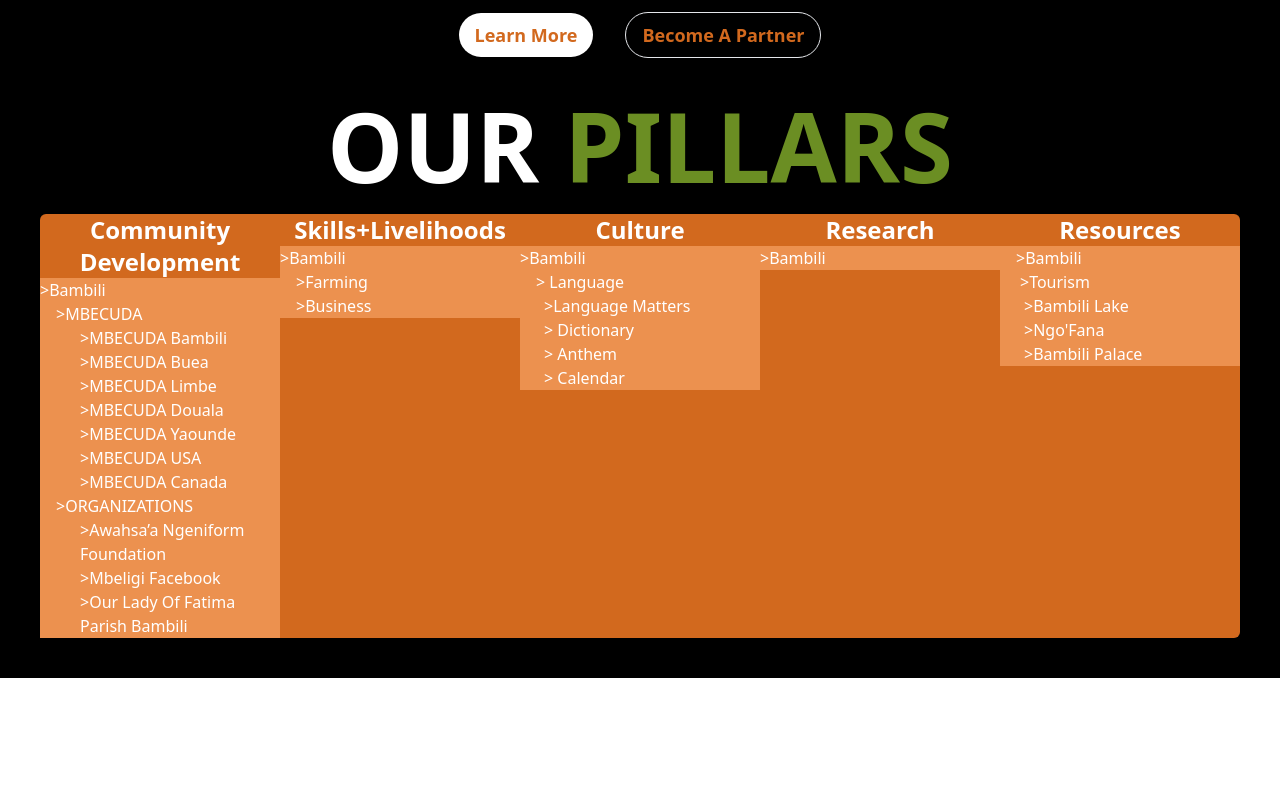
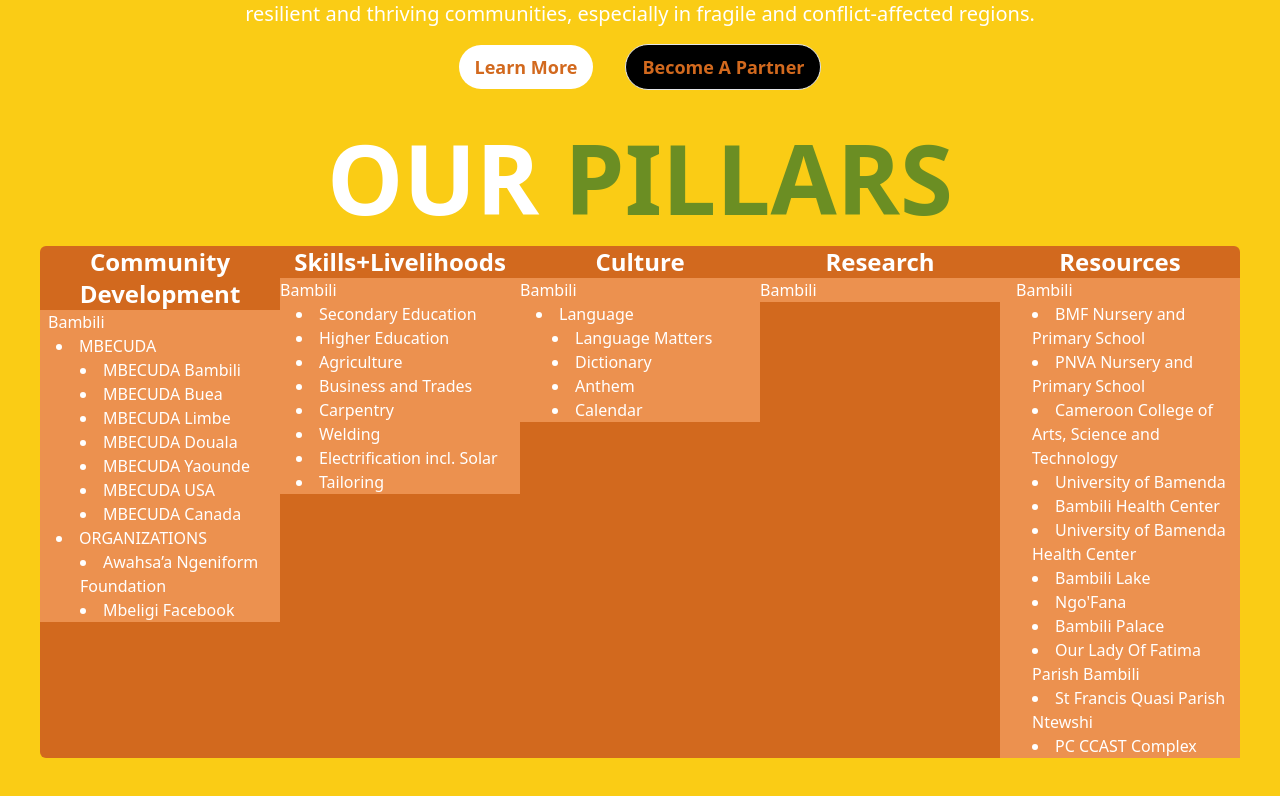
Before and after one commit to Achegnui/Awahsa-a-Ngeniform-Foundation, a Next.js app: page / in a window 1280 px wide. Shown: the part 502-1298 px from the top of the page. Before the commit the page ends 1180 px from the top, so only its background shows below. Built offline with nearby package versions, Linux system fonts and the light colour scheme.

Commit message:
changes made

```diff
--- a/app/components/Navbar.jsx
+++ b/app/components/Navbar.jsx
@@ -22,7 +22,7 @@
 
   return (
     <nav
-      className="fixed w-full  h-24 shadow-xl z-50 bg-black opacity-70 "
+      className="fixed w-full  h-24 shadow-xl z-50 bg-black  "
       style={{
         background: `url(${BambiliWear.src}) lightgray 50% / cover no-repeat`,
       }}
@@ -30,20 +30,20 @@
       <div className="flex justify-between items-center h-full w-full px-4 2xl:px-16 ">
         <div className="font-bold ">
           <Link href="/" className="flex gap-3">
-            <Image src={Logo.src} width={100} height={100} />
-            <p className="text-white text-2xl">
+            {/* <Image src={Logo.src} width={100} height={100} /> */}
+            {/* <p className="text-white text-2xl">
               Awahsa'a Ngeniform Foundation (AN)
-            </p>
+            </p> */}
           </Link>
         </div>
         <div className="hidden sm:flex">
-          <ul className="hidden sm:flex">
+          {/* <ul className="hidden sm:flex">
             <Link href="/about">
               <li className="ml-10 uppercase hover:border-b text-xl text-green-500">
                 About
               </li>
             </Link>
-          </ul>
+          </ul> */}
         </div>
         <div
           onClick={handleNav}
--- a/app/page.tsx
+++ b/app/page.tsx
@@ -9,16 +9,20 @@
 
 const Home = () => {
   return (
-    <div className=" h-full md:pt-[7%] pt-[40%] bg-black pb-10">
+    <div className=" h-full md:pt-[7%] pt-[40%]  bg-yellow-400 pb-10">
+      <h1 className="text-white text-center text-7xl font-bold mb-4">
+        {" "}
+        Awahsa'a Ngeniform Foundation (AN)
+      </h1>
       <h1
-        className={`px-[10%] text-center text-3xl md:text-6xl mb-12 font-bold text-white `}
+        className={`px-[10%] text-center text-3xl md:text-4xl mb-8 font-bold text-white `}
       >
         <span className="text-[#6b8e23]">Empowering</span> At-Risk Youth and{" "}
         <span className="text-[#6b8e23]">Fostering</span> Community Development
         in Conflict-Affected Regions
       </h1>
 
-      <div className=" flex flex-col gap-y-4 justify-center items-center text-center px-[10%] mb-10 mx-auto  my-auto ">
+      <div className=" flex flex-col gap-y-4 justify-center items-center text-xl text-center px-[10%] mb-10 mx-auto  my-auto ">
         <p className=" text-white">
           Supporting excellence, leadership, and resilience in youth
           livelihoods, scholarship, and community development, The Awahsa’a
@@ -52,24 +56,27 @@
           </div>
           <div className="text-start bg-[#ec914f]">
             {" "}
-            <h1 className="text-white"> {">"}Bambili</h1>
+            <h1 className="text-white pl-2">Bambili</h1>
             <div className="pl-4 text-white">
-              <h1 className=""> {">"}MBECUDA</h1>
-              <p className="pl-6"> {">"}MBECUDA Bambili</p>
-              <p className="pl-6"> {">"}MBECUDA Buea</p>
-              <p className="pl-6"> {">"}MBECUDA Limbe</p>
-              <p className="pl-6"> {">"}MBECUDA Douala</p>
-              <p className="pl-6"> {">"}MBECUDA Yaounde</p>
-              <p className="pl-6"> {">"}MBECUDA USA</p>
-              <p className="pl-6"> {">"}MBECUDA Canada</p>
+              <ul className="list-disc list-inside">
+                <li className="pl-0">MBECUDA</li>
+                <li className="pl-6">MBECUDA Bambili</li>
+                <li className="pl-6">MBECUDA Buea</li>
+                <li className="pl-6">MBECUDA Limbe</li>
+                <li className="pl-6">MBECUDA Douala</li>
+                <li className="pl-6">MBECUDA Yaounde</li>
+                <li className="pl-6">MBECUDA USA</li>
+                <li className="pl-6">MBECUDA Canada</li>
+              </ul>
             </div>
             <div className="pl-4 text-white">
-              <h1>{">"}ORGANIZATIONS</h1>
-              <p className="pl-6"> {">"}Awahsa’a Ngeniform Foundation</p>
-              <p className="pl-6"> {">"}Mbeligi Facebook</p>
-              <p className="pl-6">
-                <Link href="#"> {">"}Our Lady Of Fatima Parish Bambili</Link>
-              </p>
+              <ul className="list-disc list-inside">
+                <li>ORGANIZATIONS</li>
+                <li className="pl-6"> Awahsa’a Ngeniform Foundation</li>
+                <Link href=" https://www.facebook.com/share/g/Qu3m4i8mPcjca7fu/?mibextid=K35XfP ">
+                  <li className="pl-6">Mbeligi Facebook</li>
+                </Link>
+              </ul>
             </div>
           </div>
         </div>
@@ -79,9 +86,17 @@
           </div>
           <div className="text-start text-white bg-[#ec914f]">
             {" "}
-            <h1 className=""> {">"}Bambili</h1>
-            <p className="pl-4"> {">"}Farming </p>
-            <p className="pl-4"> {">"}Business</p>
+            <h1 className="">Bambili</h1>
+            <ul className="list-disc list-inside ">
+              <li className="pl-4">Secondary Education</li>
+              <li className="pl-4">Higher Education</li>
+              <li className="pl-4">Agriculture</li>
+              <li className="pl-4">Business and Trades</li>
+              <li className="pl-4">Carpentry</li>
+              <li className="pl-4">Welding</li>
+              <li className="pl-4">Electrification incl. Solar</li>
+              <li className="pl-4">Tailoring</li>
+            </ul>
           </div>
         </div>
         <div className="flex flex-col  ">
@@ -89,17 +104,19 @@
           <div className="text-start text-white bg-[#ec914f]">
             {" "}
             <div>
-              <h1 className="text-white"> {">"}Bambili</h1>
-              <p className="pl-4"> {">"} Language</p>
-              <p className="pl-6">
-                <Link href=" https://www.youtube.com/@prof_agwandi">
-                  {" "}
-                  {">"}Language Matters
-                </Link>
-              </p>
-              <p className="pl-6"> {">"} Dictionary</p>
-              <p className="pl-6"> {">"} Anthem</p>
-              <p className="pl-6"> {">"} Calendar</p>
+              <h1 className="text-white">Bambili</h1>
+              <ul className="list-disc list-inside ">
+                <li className="pl-4">Language</li>
+                <li className="pl-8">
+                  <Link href=" https://www.youtube.com/@prof_agwandi">
+                    {" "}
+                    Language Matters
+                  </Link>
+                </li>
+                <li className="pl-8">Dictionary</li>
+                <li className="pl-8">Anthem</li>
+                <li className="pl-8">Calendar</li>
+              </ul>
             </div>
           </div>
         </div>
@@ -107,18 +124,32 @@
           <div className="text-white font-bold text-2xl">Research</div>
           <div className="text-start bg-[#ec914f] text-white">
             {" "}
-            <h1> {">"}Bambili</h1>
+            <h1>Bambili</h1>
           </div>
         </div>
         <div className="flex flex-col   ">
           <div className="text-white font-bold text-2xl">Resources</div>
           <div className="text-start bg-[#ec914f] text-white">
             {" "}
-            <h1 className="pl-4"> {">"}Bambili</h1>
-            <h2 className="pl-5">{">"}Tourism</h2>
-            <p className="pl-6"> {">"}Bambili Lake</p>
-            <p className="pl-6"> {">"}Ngo'Fana</p>
-            <p className="pl-6"> {">"}Bambili Palace</p>
+            <h1 className="pl-4">Bambili</h1>
+            <ul className="list-disc list-inside pl-2">
+              <li className="pl-6">BMF Nursery and Primary School</li>
+              <li className="pl-6">PNVA Nursery and Primary School</li>
+              <li className="pl-6">
+                Cameroon College of Arts, Science and Technology
+              </li>
+              <li className="pl-6">University of Bamenda</li>
+              <li className="pl-6">Bambili Health Center</li>
+              <li className="pl-6">University of Bamenda Health Center</li>
+              <li className="pl-6">Bambili Lake</li>
+              <li className="pl-6">Ngo'Fana</li>
+              <li className="pl-6">Bambili Palace</li>
+              <li className="pl-6">
+                <Link href="#">Our Lady Of Fatima Parish Bambili</Link>
+              </li>
+              <li className="pl-6">St Francis Quasi Parish Ntewshi</li>
+              <li className="pl-6">PC CCAST Complex</li>
+            </ul>
           </div>
         </div>
       </div>
```
